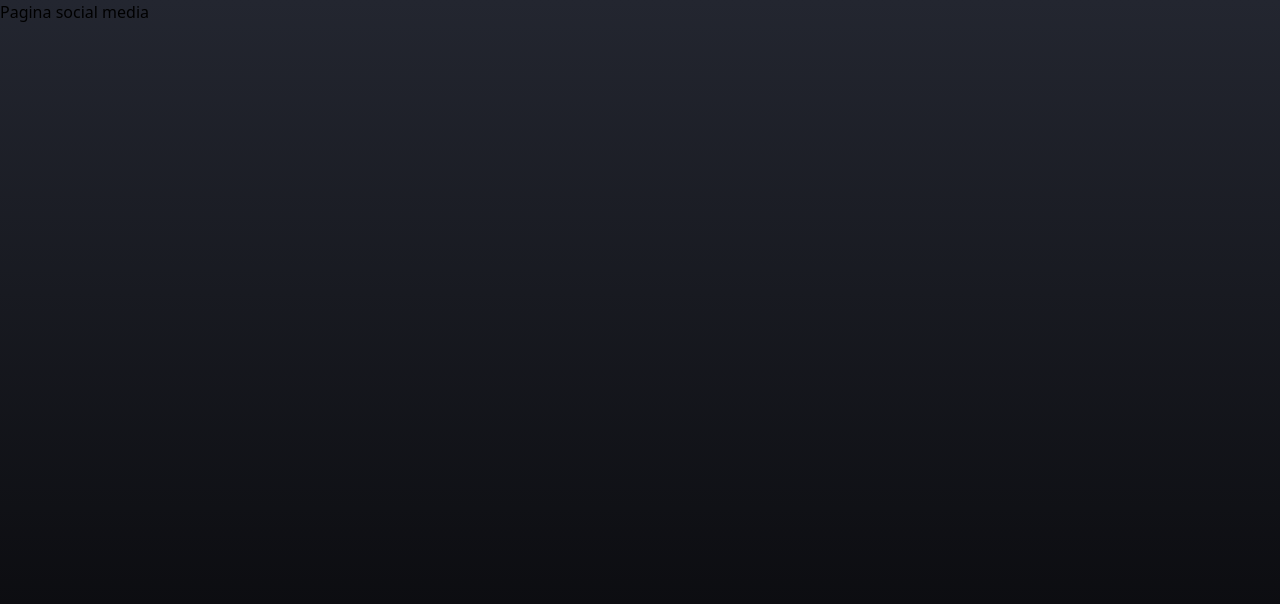
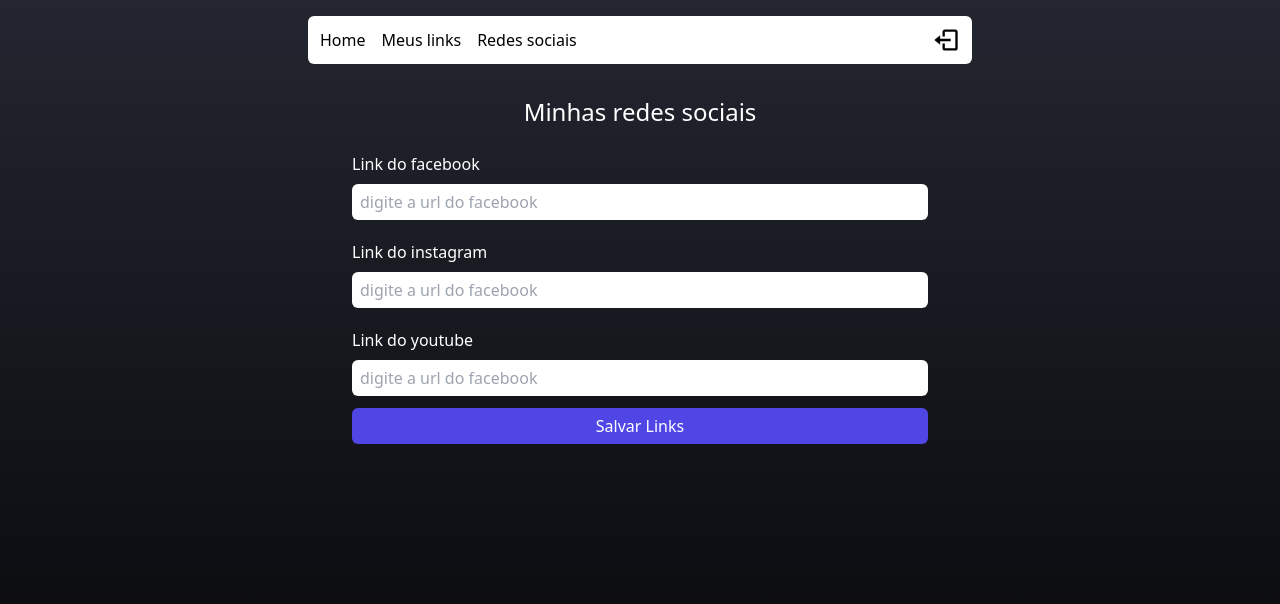
Before and after one commit to henriquedevop/linkOrbita, a React (Vite) app: page /admin/social in a window 1280 px wide. Shown: the top 604 px of the page. Built offline with nearby package versions, Linux system fonts and the light colour scheme; no server answers; the database is empty; sample sign-in values are in the browser's storage.

Commit message:
feat: add social page and firebase connection

```diff
--- a/src/pages/social/index.tsx
+++ b/src/pages/social/index.tsx
@@ -1,7 +1,88 @@
+import { Header } from "../../components/header"
+import { Input } from "../../components/input"
+import { FormEvent, useEffect, useState } from "react"
+
+import { fireStore } from "../../services/firebaseConnection"
+import { setDoc, doc, getDoc } from "firebase/firestore"
+
 export function Social() {
+
+    const [urlFacebook, setUrlFacebook] = useState("")
+    const [urlInstagram, setUrlInstagram] = useState("")
+    const [urlYoutube, setUrlYoutube] = useState("")
+
+    useEffect(() => {
+        function loadLinks() {
+            const docRef = doc(fireStore, "social", "links")
+            getDoc(docRef)
+            .then((snapshot) => {
+                if(snapshot.data() !== undefined) {
+                    setUrlFacebook(snapshot.data()?.facebook)
+                    setUrlInstagram(snapshot.data()?.instagram)
+                    setUrlYoutube(snapshot.data()?.youtube)
+                }
+            })
+            .catch((error) => {
+                console.log("Erro ao renderizar links", error)
+            })
+        }
+
+        loadLinks()
+    },[])
+
+    function handleRegister(e:FormEvent) {
+        e.preventDefault()
+
+        setDoc(doc(fireStore, "social", "links"), {
+            facebook: urlFacebook,
+            instagram: urlInstagram,
+            youtube: urlYoutube,
+        })
+        .then(() => {
+            alert("cadastrado")
+        })
+        .catch((error) => {
+            console.log("Erro ao cadastrar links", error)
+        })
+    }
+
     return (
-        <div>
-            <h1>Pagina social media</h1>
+        <div className="flex items-center flex-col min-h-screen pb-7 px-2">
+            <Header/>
+
+            <h1 className="text-white text-2xl font-medium mt-8 mb-4">Minhas redes sociais</h1>
+
+            <form onSubmit={handleRegister} className="flex flex-col max-w-xl w-full">
+
+                <label className="text-white font-medium my-2">Link do facebook</label>
+                <Input
+                type="url"
+                placeholder="digite a url do facebook"
+                value={urlFacebook}
+                onChange={(e) => setUrlFacebook(e.target.value)}/>
+
+                <label className="text-white font-medium my-2">Link do instagram</label>
+                <Input
+                type="url"
+                placeholder="digite a url do facebook"
+                value={urlInstagram}
+                onChange={(e) => setUrlInstagram(e.target.value)}/>
+
+                <label className="text-white font-medium my-2">Link do youtube</label>
+                <Input
+                type="url"
+                placeholder="digite a url do facebook"
+                value={urlYoutube}
+                onChange={(e) => setUrlYoutube(e.target.value)}/>
+
+                <button
+                type="submit"
+                className=" mb-7 bg-indigo-600 h-9 text-white rounded-md font-medium gap-4 flex justify-center items-center"
+                >
+                Salvar Links
+                </button>
+
+            </form>
         </div>
     )
 }
```
